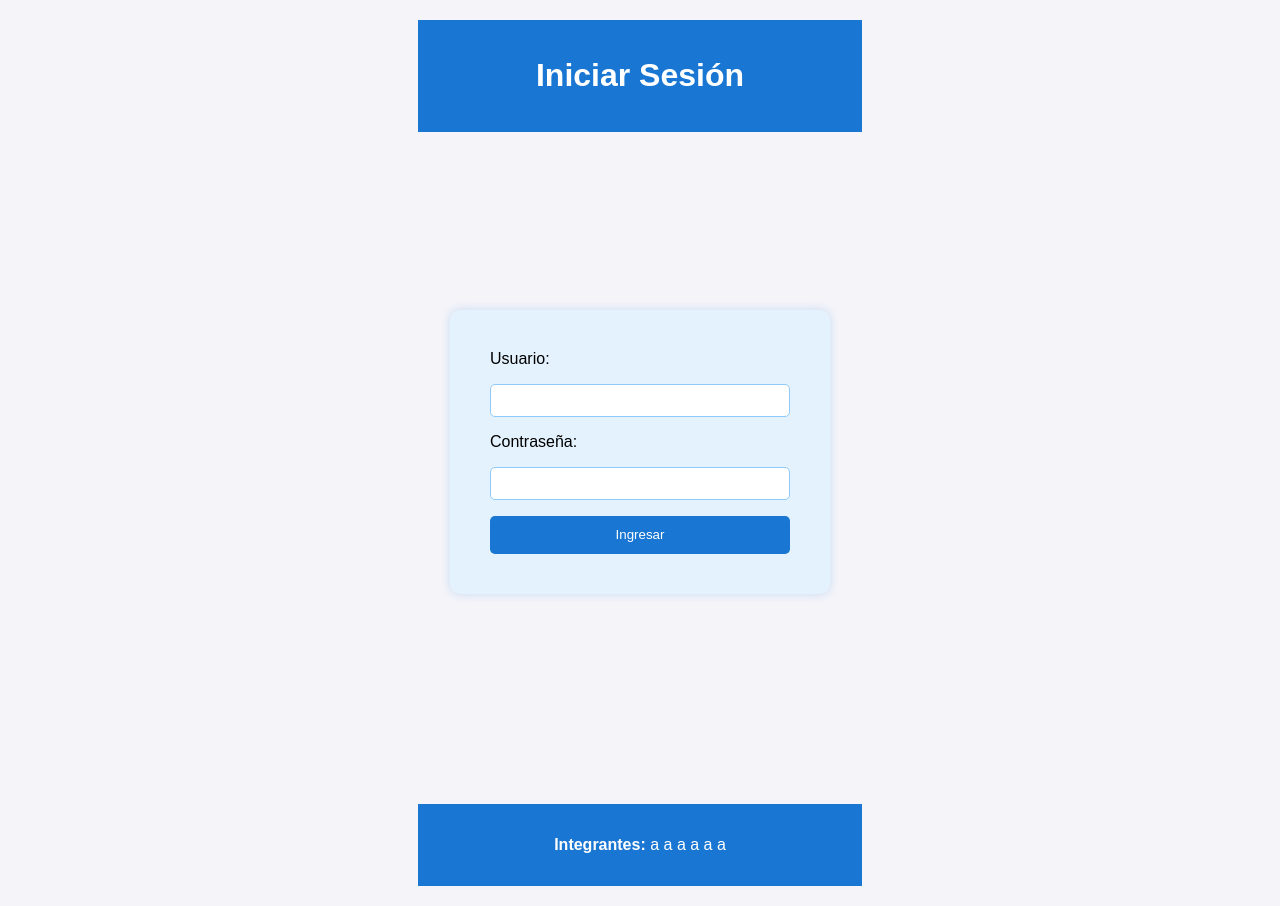
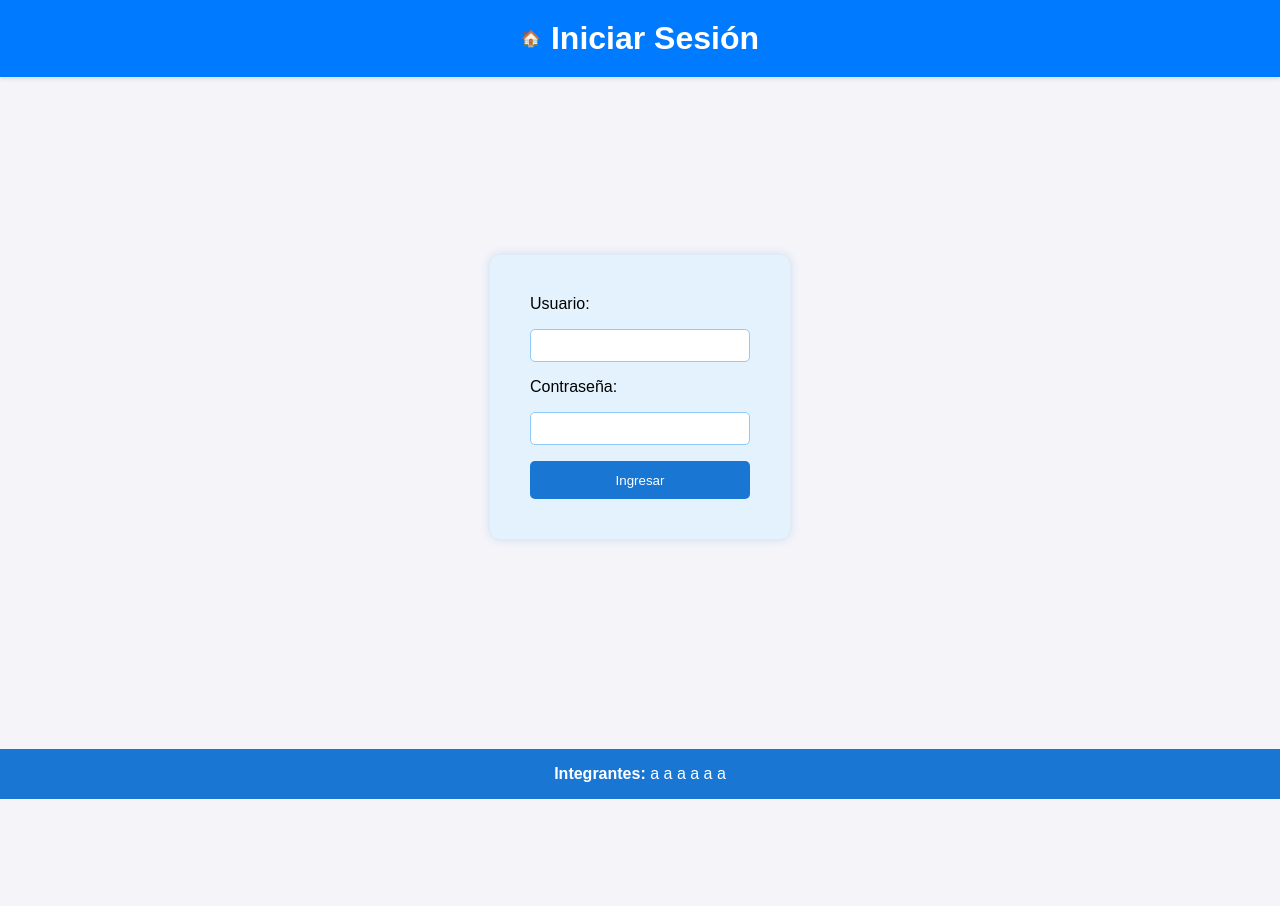
Before and after one commit to christian22854/Trabajo-Practico-2, a React (Create React App) app: page / in a window 1280 px wide. After the commit the page ends 800 px from the top, so only its background shows below. Built offline with nearby package versions, Linux system fonts and the light colour scheme.

Commit message:
Arreglos en los estilos y modificacion de los estilos de los headers

```diff
--- a/src/components/HeaderBienvenida.jsx
+++ b/src/components/HeaderBienvenida.jsx
@@ -3,10 +3,10 @@ import '../style/Header.css';
 
 const Header = () => {
   return (
-    <header className="header">
+    <header className="headerB">
+      <span class="icono">🔒</span>
       <h1>Bienvenido</h1>
       <br />
-      <h2>¡Presentación del grupo!</h2>
     </header>
   );
 };
--- a/src/components/HeaderInicioSesion.jsx
+++ b/src/components/HeaderInicioSesion.jsx
@@ -3,7 +3,8 @@ import '../style/Header.css';
 
 const Header = () => {
   return (
-    <header className="header">
+    <header className="headerI">
+      <span class="iconoI">🏠</span>
       <h1>Iniciar Sesión</h1>
     </header>
   );
--- a/src/style/Header.css
+++ b/src/style/Header.css
@@ -1,11 +1,53 @@
-.header {
-    background-color: #1976d2;
-    color: white;
-    padding: 1rem;
-    text-align: center;
-  }
-h2{
-    padding: 0.5em;
-    background-color: #2f6fae;
-    color: black;
+* {
+  box-sizing: border-box;
+  margin: 0;
+  padding: 0;
 }
+
+.headerI {
+  background-color: #007bff;
+  color: white;
+  width: 100vw;
+  padding: 20px;
+  text-align: center;
+  box-shadow: 0 2px 4px rgba(0, 0, 0, 0.1);
+  display: flex;
+  align-items: center;
+  justify-content: center;
+  gap: 10px;
+  font-family: 'Arial', sans-serif;
+  position: relative;
+}
+
+.headerI h1 {
+  margin: 0;
+  font-size: 2em;
+}
+
+.headerI .icono {
+  font-size: 1.5em;
+}
+
+.headerB {
+  background-color: #007bff;
+  color: white;
+  width: 100vw;
+  padding: 20px;
+  text-align: center;
+  box-shadow: 0 2px 4px rgba(0, 0, 0, 0.1);
+  display: flex;
+  align-items: center;
+  justify-content: center;
+  gap: 10px;
+  font-family: 'Arial', sans-serif;
+  position: relative;
+}
+
+.headerB h1 {
+  margin: 0;
+  font-size: 2em;
+}
+
+.headerB .icono {
+  font-size: 1.5em;
+}
--- a/src/style/Integrantes.css
+++ b/src/style/Integrantes.css
@@ -1,19 +1,18 @@
 body {
+    margin: 0;
+    padding: 0;
     font-family: 'Arial', sans-serif;
     background-color: #f4f4f9;
-    margin: 0;
-    padding: 20px;
-    display: flex;
-    justify-content: center;
 }
 
 .contenedor {
-    max-width: 1200px;
-    width: 100%;
     display: flex;
     flex-wrap: wrap;
+    justify-content: center;
+    padding: 20px;
     gap: 20px;
-    justify-content: center;
+    max-width: 1200px;
+    margin: 0 auto;
 }
 
 .tarjeta {
```
